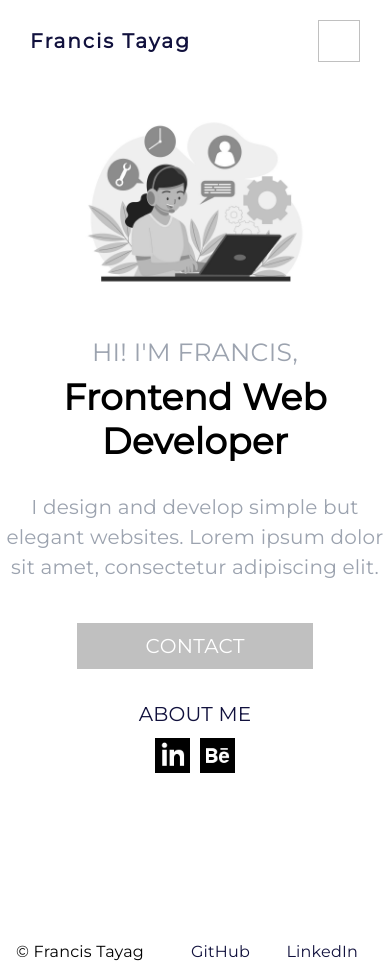
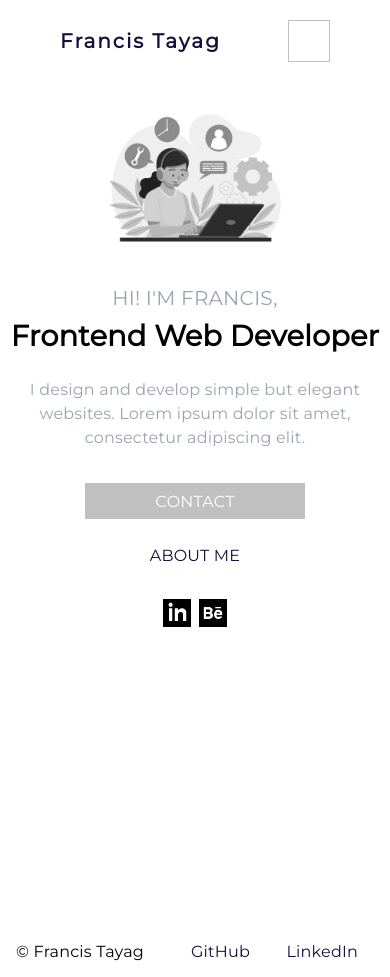
Before and after one commit to fmtayag/fmtayag.github.io, an Astro site: page / in a window 390 px wide. Built offline with nearby package versions, Linux system fonts and the light colour scheme; Astro itself is replaced by a stand-in of ours.

Commit message:
Minor adjustments

```diff
--- a/src/styles/general.css
+++ b/src/styles/general.css
@@ -17,11 +17,16 @@
   font-display: swap;
 }
 
+html {
+  font-family: "Montserrat", sans-serif;
+  font-size: 1em;
+}
+
 body {
   background-color: var(--white);
   letter-spacing: 0.2px;
   margin: 0;
-  font-family: "Montserrat", sans-serif;
+
 }
 
 a {
--- a/src/styles/navbar.css
+++ b/src/styles/navbar.css
@@ -12,7 +12,7 @@
     display: flex;
     justify-content: space-between;
 
-    margin: 1em 1.5em;
+    margin: 1em 3em;
     align-items: center;
 }
 
@@ -90,9 +90,11 @@
         animation-fill-mode: forwards;
     }
     #responsive a {
+        position: relative;
         background-color: var(--white);
-        padding: 1em;
-        text-align: center;
+        padding: 0.5em;
+        padding-inline-end: 1.5em;
+        text-align: right;
         animation: fromLeft 0.4s ease-in;
         animation-fill-mode: backwards;
     }
--- a/src/styles/profile.css
+++ b/src/styles/profile.css
@@ -1,6 +1,5 @@
 .page {
     height: 100vh;
-    font-size: 1.25em;
 }
 
 .container {
@@ -8,7 +7,7 @@
     flex-direction: row;
     justify-content: center;
     align-items: center;
-    height: 70vh;
+    height: 80%;
 
     animation: fadeInFromLeft ease-in 0.5s;
     animation-iteration-count: 1;
@@ -170,6 +169,10 @@
         width: 40vw;
     }
 
+    .links > a:last-child {
+        margin-bottom: 1.5em;
+    }
+
     .picture-container img {
         width: 12em;
     }
```
